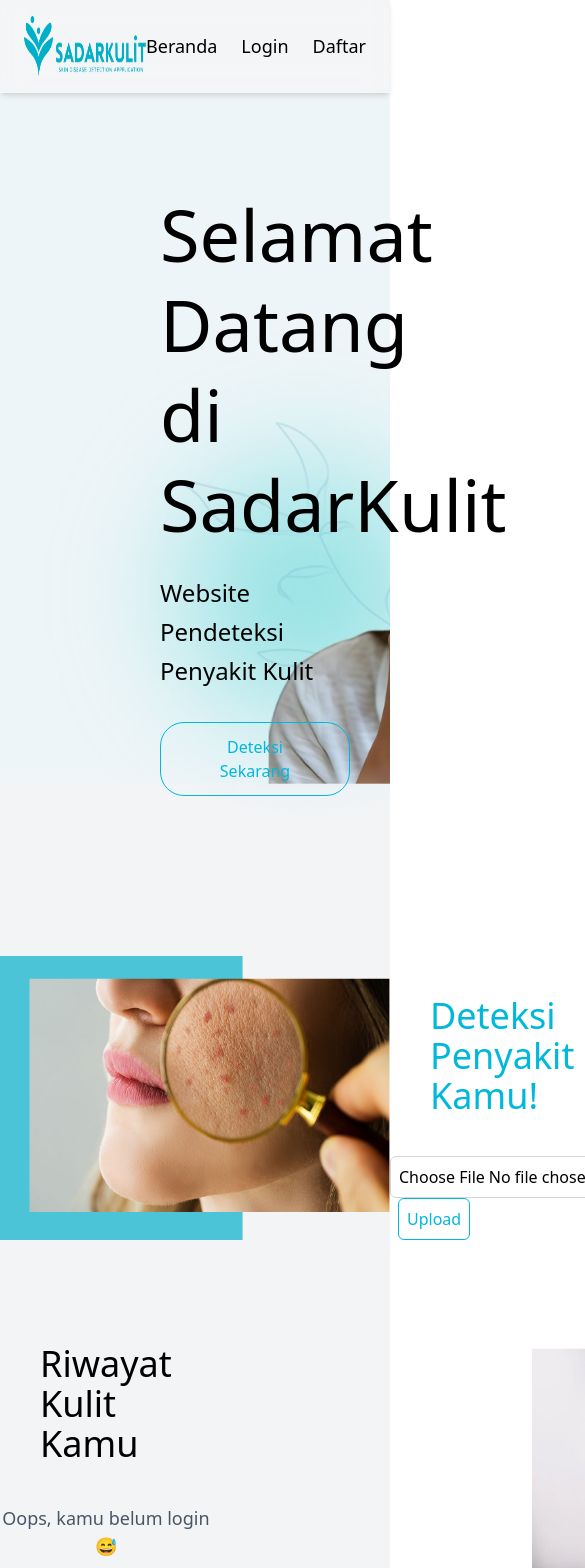
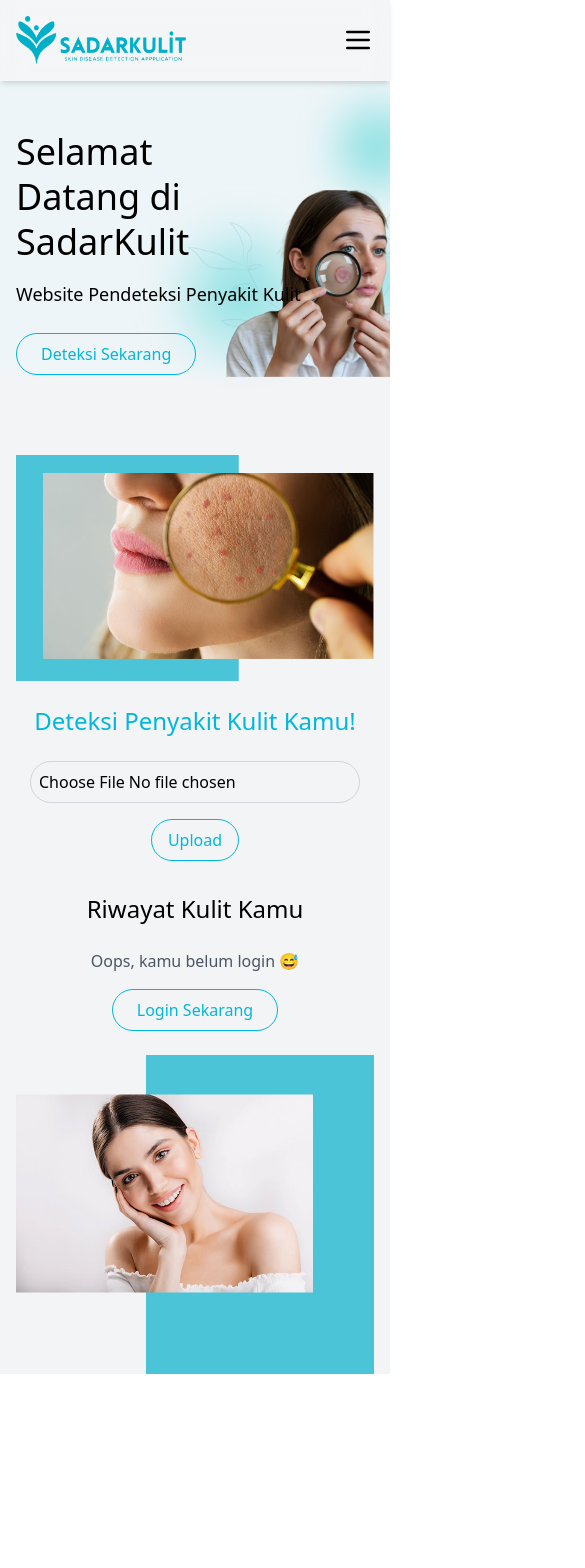
Before and after one commit to SadarKulit-CC25-CF023/SadarKulit-FE, a React (Vite) app in the folder sadarKulit/: page / in a window 390 px wide. Shown: the top 1568 px of the page, 585 px wide, since content can reach past the window. After the commit the page ends 1374 px from the top, so only its background shows below. Built offline with nearby package versions, Linux system fonts and the light colour scheme.

Commit message:
add error handling swal + responsiveness

```diff
--- a/sadarKulit/package.json
+++ b/sadarKulit/package.json
@@ -12,7 +12,9 @@
   "dependencies": {
     "@tailwindcss/vite": "^4.1.7",
     "react": "^19.1.0",
-    "react-dom": "^19.1.0"
+    "react-dom": "^19.1.0",
+    "react-router-dom": "^7.6.1",
+    "sweetalert2": "^11.22.0"
   },
   "devDependencies": {
     "@eslint/js": "^9.25.0",
--- a/sadarKulit/src/components/Navbar.jsx
+++ b/sadarKulit/src/components/Navbar.jsx
@@ -1,38 +1,70 @@
 import { useEffect, useState } from "react";
+import { Link } from "react-router-dom";
 
 export default function Navbar() {
   const [isLoggedIn, setIsLoggedIn] = useState(false);
+  const [isMenuOpen, setIsMenuOpen] = useState(false);
 
   useEffect(() => {
     const token = localStorage.getItem("token");
     setIsLoggedIn(!!token); // true jika ada token
   }, []);
 
+  const toggleMenu = () => {
+    setIsMenuOpen(!isMenuOpen);
+  };
+
   return (
-    <nav className="backdrop-blur-md bg-white/10 border-b border-white/20 text-white px-6 py-4 sticky top-0 z-50 shadow-md">
+    <nav className="backdrop-blur-md bg-white/10 border-b border-white/20 text-white px-4 py-4 sticky top-0 z-50 shadow-md">
       <div className="max-w-7xl mx-auto flex justify-between items-center">
         {/* Logo */}
-        <a href="/" className="flex items-center space-x-2">
-          <img src="/Logo.png" alt="SadarKulit Logo" className="h-15 w-auto" />
-        </a>
+        <Link to="/" className="flex items-center space-x-2">
+          <img src="/Logo.png" alt="SadarKulit Logo" className="h-12 w-auto" />
+        </Link>
 
-        {/* Nav Links */}
-        <ul className="flex space-x-6 text-lg text-black font-light">
+        {/* Hamburger Icon (visible on mobile) */}
+        <button
+          className="md:hidden text-black focus:outline-none"
+          onClick={toggleMenu}
+          aria-label="Toggle menu"
+        >
+          <svg
+            className="w-8 h-8"
+            fill="none"
+            stroke="currentColor"
+            viewBox="0 0 24 24"
+            xmlns="http://www.w3.org/2000/svg"
+          >
+            <path
+              strokeLinecap="round"
+              strokeLinejoin="round"
+              strokeWidth="2"
+              d={isMenuOpen ? "M6 18L18 6M6 6l12 12" : "M4 6h16M4 12h16M4 18h16"}
+            />
+          </svg>
+        </button>
+
+        {/* Nav Links (Desktop) */}
+        <ul className="hidden md:flex space-x-6 text-lg text-black font-light">
           <li>
-            <a
-              href="/"
+            <Link
+              to="/"
               className="hover:text-cyan-400 transition duration-300 ease-in-out"
             >
               Beranda
-            </a>
+            </Link>
           </li>
           {isLoggedIn ? (
             <>
               <li>
-                <a href="#" className="hover:text-cyan-400">Deteksi</a>
+                <Link to="/deteksi" className="hover:text-cyan-400">
+                  Deteksi
+                </Link>
               </li>
               <li>
-                <a href="#" className="hover:text-cyan-400">Riwayat</a>
+                <Link to="/riwayat" className="hover:text-cyan-400">
+                  Riwayat
+                </Link>
               </li>
               <li>
                 <button
@@ -49,15 +81,73 @@ export default function Navbar() {
           ) : (
             <>
               <li>
-                <a href="/login" className="hover:text-cyan-400">Login</a>
+                <Link to="/login" className="hover:text-cyan-400">
+                  Login
+                </Link>
               </li>
               <li>
-                <a href="/register" className="hover:text-cyan-400">Daftar</a>
+                <Link to="/register" className="hover:text-cyan-400">
+                  Daftar
+                </Link>
               </li>
             </>
           )}
         </ul>
       </div>
+
+      {/* Mobile Menu (visible when toggled) */}
+      {isMenuOpen && (
+        <ul className="md:hidden flex flex-col items-center space-y-4 text-lg text-black font-light bg-white/90 backdrop-blur-md py-4">
+          <li>
+            <Link
+              to="/"
+              className="hover:text-cyan-400 transition duration-300 ease-in-out"
+              onClick={toggleMenu}
+            >
+              Beranda
+            </Link>
+          </li>
+          {isLoggedIn ? (
+            <>
+              <li>
+                <Link to="/deteksi" className="hover:text-cyan-400" onClick={toggleMenu}>
+                  Deteksi
+                </Link>
+              </li>
+              <li>
+                <Link to="/riwayat" className="hover:text-cyan-400" onClick={toggleMenu}>
+                  Riwayat
+                </Link>
+              </li>
+              <li>
+                <button
+                  onClick={() => {
+                    localStorage.removeItem("token");
+                    window.location.reload();
+                    toggleMenu();
+                  }}
+                  className="hover:text-red-400"
+                >
+                  Logout
+                </button>
+              </li>
+            </>
+          ) : (
+            <>
+              <li>
+                <Link to="/login" className="hover:text-cyan-400" onClick={toggleMenu}>
+                  Login
+                </Link>
+              </li>
+              <li>
+                <Link to="/register" className="hover:text-cyan-400" onClick={toggleMenu}>
+                  Daftar
+                </Link>
+              </li>
+            </>
+          )}
+        </ul>
+      )}
     </nav>
   );
 }
--- a/sadarKulit/src/pages/homePage.jsx
+++ b/sadarKulit/src/pages/homePage.jsx
@@ -1,6 +1,7 @@
 import { useEffect, useState } from "react";
 import { useNavigate } from "react-router-dom";
 import Navbar from "../components/navbar";
+import Swal from "sweetalert2";
 
 export default function HomePage() {
   const [isLoggedIn, setIsLoggedIn] = useState(false);
@@ -42,6 +43,62 @@
       });
   }, []);
 
+  const handleUpload = async (e) => {
+    e.preventDefault();
+    const file = e.target.image.files[0];
+    if (!file) {
+      Swal.fire({
+        icon: "warning",
+        title: "Pilih Gambar",
+        text: "Silakan pilih gambar untuk diunggah!",
+        confirmButtonColor: "#3085d6",
+      });
+      return;
+    }
+
+    Swal.fire({
+      title: "Mengunggah...",
+      text: "Harap tunggu saat kami memproses gambar Anda",
+      allowOutsideClick: false,
+      didOpen: () => {
+        Swal.showLoading();
+      },
+    });
+
+    try {
+      const formData = new FormData();
+      formData.append("image", file);
+
+      const response = await fetch("https://sadarkulit-be.vercel.app/detect", {
+        method: "POST",
+        headers: {
+          Authorization: `Bearer ${localStorage.getItem("token")}`,
+        },
+        body: formData,
+      });
+
+      const data = await response.json();
+
+      if (!response.ok) {
+        throw new Error(data.message || "Gagal mendeteksi penyakit kulit");
+      }
+
+      Swal.fire({
+        icon: "success",
+        title: "Deteksi Berhasil",
+        text: `Hasil deteksi: ${data.detectedDisease || "Tidak diketahui"}`,
+        confirmButtonColor: "#3085d6",
+      });
+    } catch (error) {
+      Swal.fire({
+        icon: "error",
+        title: "Deteksi Gagal",
+        text: error.message || "Terjadi kesalahan saat deteksi",
+        confirmButtonColor: "#d33",
+      });
+    }
+  };
+
   return (
     <div className="min-h-screen bg-gray-100">
       {/* Navbar */}
@@ -49,37 +106,44 @@
 
       {/* Hero Section */}
       <div
-          className="relative py-24 px-10 bg-cover bg-center text-white"
+        className="relative py-12 px-4 sm:py-16 sm:px-6 md:py-24 md:px-10 bg-cover bg-center text-white"
         style={{ backgroundImage: 'url("/bg.png")' }}
       >
-          <div className="absolute bottom-0 left-0 right-0 h-32 bg-gradient-to-b from-transparent to-gray-100 pointer-events-none"></div>
-          <div className="relative max-w-3xl ml-30">
-            <h1 className="text-7xl font-medium text-black mb-6 leading-tight">
+        <div className="absolute bottom-0 left-0 right-0 h-16 sm:h-24 md:h-32 bg-gradient-to-b from-transparent to-gray-100 pointer-events-none"></div>
+        <div className="relative lg:ml-20 w-auto mx-auto">
+          <h1 className="text-4xl sm:text-5xl md:text-6xl font-medium text-black mb-4 sm:mb-6 leading-tight">
             Selamat <br /> Datang di <br /> SadarKulit
           </h1>
-            <p className="text-2xl text-black mb-8 leading-relaxed">
+          <p className="text-lg sm:text-xl md:text-2xl text-black mb-6 sm:mb-8 leading-relaxed">
             Website Pendeteksi Penyakit Kulit
           </p>
-            <button className="px-8 py-3 border border-cyan-500 bg-transparent rounded-3xl hover:bg-cyan-500 transition duration-300">
+          <button className="px-6 py-2 sm:px-8 sm:py-3 border border-cyan-500 bg-transparent rounded-3xl hover:bg-cyan-500 hover:text-white transition duration-300">
             <p className="text-cyan-500 hover:text-white">Deteksi Sekarang</p>
           </button>
         </div>
       </div>
 
       {/* Upload Section */}
-        <div className="mt-16 flex justify-between">
-          <img src="/pemanis1.png" alt="SadarKulit Logo" className="h w-auto" />
-          <div className="flex flex-col items-center justify-center mr-80">
-            <h1 className="text-4xl font-medium m-10 text-cyan-500">Deteksi Penyakit Kulit Kamu!</h1>
-            <form>
+      <div className="mt-8 sm:mt-12 md:mt-16 flex flex-col md:flex-row items-center justify-center px-4 sm:px-6">
+        <img
+          src="/pemanis1.png"
+          alt="SadarKulit Logo"
+          className="w-full sm:max-w-sm md:max-w-md object-contain mb-6 md:mb-0 md:mr-8"
+        />
+        <div className="flex w-full flex-col items-center text-center">
+          <h1 className="text-2xl sm:text-3xl md:text-4xl font-medium text-cyan-500 mb-6 md:mb-10">
+            Deteksi Penyakit Kulit Kamu!
+          </h1>
+          <form onSubmit={handleUpload} className="flex flex-col sm:flex-row items-center gap-4">
             <input
               type="file"
+              name="image"
               accept="image/*"
-                className="border border-gray-300 rounded-md p-2"
+              className="border border-gray-300 rounded-3xl p-2 w-full sm:w-auto"
             />
             <button
               type="submit"
-                className="ml-2 px-2 py-2 text-cyan-500 border border-cyan-500 bg-transparent rounded-md hover:bg-cyan-500 hover:text-white transition duration-300"
+              className="px-4 py-2 text-cyan-500 border border-cyan-500 bg-transparent rounded-3xl hover:bg-cyan-500 hover:text-white transition duration-300"
             >
               Upload
             </button>
@@ -88,19 +152,25 @@
       </div>
 
       {/* Riwayat Section */}
-        <div className="mt-16 flex justify-between">
-          <div className="mt-90">
-            <img src="/rectangle1.png" alt="SadarKulit Logo" />
-          </div>
-          <div className="flex flex-col items-center justify-top mr-80">
-            <h1 className="text-4xl font-medium m-10 text-black">Riwayat Kulit Kamu</h1>
+      <div className="relative mt-8 sm:mt-12 md:mt-16 flex flex-col md:flex-row justify-center px-4 sm:px-6">
+        {/* <img
+          src="/rectangle1.png"
+          alt="SadarKulit Logo"
+          className="mt-"
+        /> */}
+        <div className="flex w-full flex-col items-center text-center">
+          <h1 className="text-2xl sm:text-3xl md:text-4xl font-medium text-black mb-6 md:mb-10">
+            Riwayat Kulit Kamu
+          </h1>
 
           {loading && <p>Loading riwayat...</p>}
           {error && <p className="text-red-500">Error: {error}</p>}
 
           {!loading && !isLoggedIn && (
             <div className="text-center">
-                <p className="text-gray-600 text-lg mb-4">Oops, kamu belum login 😅</p>
+              <p className="text-gray-600 text-base sm:text-lg mb-4">
+                Oops, kamu belum login 😅
+              </p>
               <button
                 onClick={() => navigate("/login")}
                 className="px-6 py-2 text-cyan-500 border border-cyan-500 rounded-full hover:bg-cyan-500 hover:text-white transition"
@@ -111,27 +181,31 @@
           )}
 
           {!loading && isLoggedIn && historyData.length === 0 && (
-              <p className="text-gray-700">Belum ada riwayat deteksi kulit.</p>
+            <p className="text-gray-700 text-base sm:text-lg">
+              Belum ada riwayat deteksi kulit.
+            </p>
           )}
 
           {!loading && isLoggedIn && historyData.length > 0 && (
-              <div className="flex flex-col md:flex-row items-start space-y-6 md:space-y-0 md:space-x-8">
-                <div className="flex flex-col space-y-6">
+            <div className="flex flex-col items-center space-y-4">
               {historyData.map((item, idx) => (
                 <div key={item._id || idx} className="flex items-center space-x-3">
-                      <span className="text-gray-700">
+                  <span className="text-gray-700 text-sm sm:text-base">
                     {new Date(item.dateChecked).toLocaleDateString()}
                   </span>
-                      <button className="px-4 py-2 bg-white border border-gray-300 rounded-full text-gray-700">
+                  <button className="px-4 py-2 bg-white border border-gray-300 rounded-full text-gray-700 text-sm sm:text-base">
                     {item.detectedDisease || "Tidak diketahui"}
                   </button>
                 </div>
               ))}
             </div>
-              </div>
           )}
         </div>
-          <img src="/pemanis2.png" alt="SadarKulit Logo" className="h w-auto justify-end" />
+        <img
+          src="/pemanis2.png"
+          alt="SadarKulit Logo"
+          className="w-auto object-contain mt-6 md:mt-0 md:ml-8"
+        />
       </div>
     </div>
   );
```
Also changed, not shown: sadarKulit/src/components/layouts/FormLogin.jsx (+51 -12 lines), sadarKulit/src/components/layouts/FormRegister.jsx (+49 -12 lines), 1 other file (tests, documents, lock files or other folders). Lines whose indentation alone changed are shown as unchanged.
